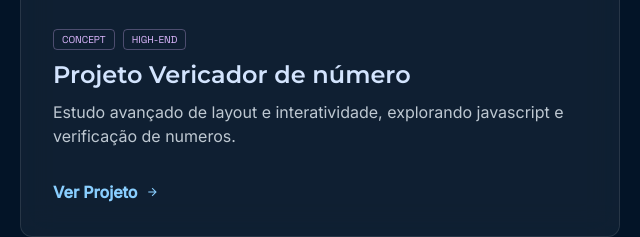
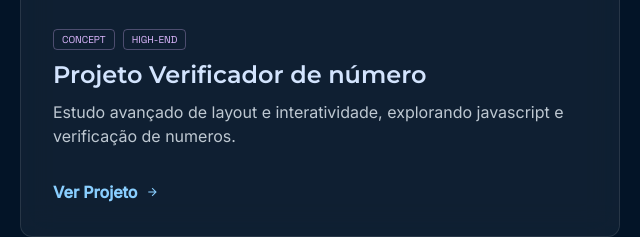
Before and after one commit to RafaelaDesousa33/meu_portfolio, a plain HTML site: page index.html in a window 1280 px wide. Shown: the part 3384-3621 px from the top of the page, 4-644 px from the left. Drawn offline with nearby package versions, Linux system fonts and the light colour scheme.

Commit message:
Atualização do portfólio

```diff
--- a/index.html
+++ b/index.html
@@ -402,7 +402,7 @@
               <span
                 class="px-xs py-[2px] rounded border border-secondary/30 text-[10px] font-label-caps text-secondary">HIGH-END</span>
             </div>
-            <h3 class="font-headline-md text-headline-md mb-xs">Projeto Vericador de número</h3>
+            <h3 class="font-headline-md text-headline-md mb-xs">Projeto Verificador de número</h3>
             <p class="font-body-md text-on-surface-variant mb-md">Estudo avançado de layout e interatividade, explorando
               javascript e verificação de numeros.</p>
             <a class="text-primary font-bold hover:underline flex items-center gap-xs"
```
